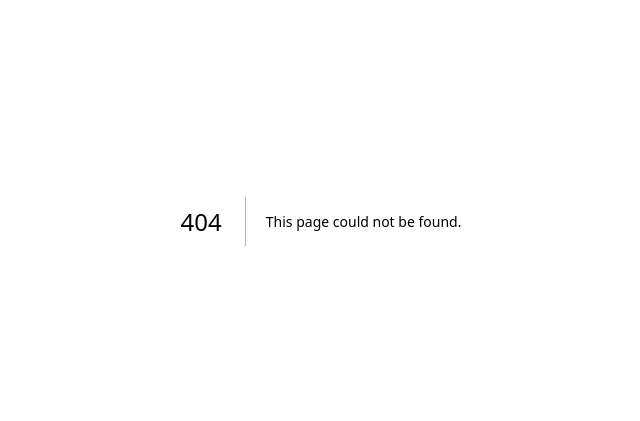
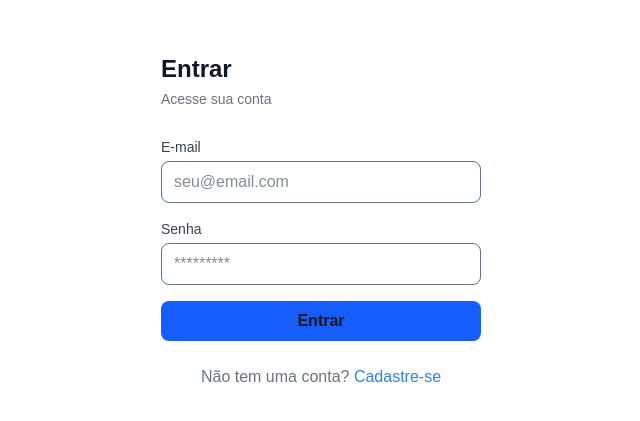
Before and after one commit to Projeto-CJR-grupo4/frontend, a Next.js app: page /login in a window 1280 px wide. Before the commit this address had no page. Shown: the part 179-600 px from the top of the page, without its empty margins (319-959 px from the left). Built offline with nearby package versions, Linux system fonts and the light colour scheme.

Commit message:
feature: protótipo do card

```diff
--- /dev/null
+++ b/app/login/page.tsx
@@ -0,0 +1,69 @@
+
+"use client"
+
+import Image from "next/image";
+import { use, useState } from "react";
+
+export default function Home() {
+  const [email, setEmail] = useState("");
+  const [senha, setSenha] = useState("");
+
+  /*async function handlesubmit(e: FormDataEvent) {
+    e.preventDefault();
+    if(!email || !senha){
+      throw new Error;
+      console.log("Coloque email e senha");
+      return;
+    }
+    await new Promise((r) => setTimeout(r, 1000));
+    console.log({email,senha});
+  }*/
+
+    function entrar(e: React.FormEvent) {
+      e.preventDefault();
+      alert(`Email: ${email}\nSenha: ${senha}`);
+    }
+
+  return (
+    <div className="bg-white p-8 w-full max-w-sm m-auto rounded-2xl">
+      <h1 className="text-gray-900 mb-1 text-2xl font-bold">Entrar</h1>
+      <p className="text-gray-500 mb-7 text-sm">
+        Acesse sua conta
+      </p>
+
+      <form onSubmit={entrar} className="space-y-4">
+        <div>
+          <label htmlFor="email" className="mb-1 block text-sm text-gray-700">
+            E-mail
+          </label>
+          <input
+            id="email"
+            type="email"
+            placeholder="seu@email.com"
+            value={email}
+            onChange={(e) => setEmail(e.target.value)}
+            className="w-full rounded-lg border border-gray-500 px-3 py-2 text-gray-900 outline-none focus:border-blue-400"
+          />
+        </div>
+        <div>
+          <label htmlFor="senha" className="mb-1 block text-sm text-gray-700">
+            Senha
+          </label>
+          <input
+            id="senha"
+            type="password"
+            placeholder="*********"
+            value={senha}
+            onChange={(e) => setSenha(e.target.value)}
+            className="w-full rounded-lg border border-gray-500 px-3 py-2 text-gray-900 outline-none focus:border-blue-400"
+          />
+        </div>
+        <button type="submit" className="w-full rounded-lg bg-blue-600 py-2 font-semibold">Entrar</button>
+      </form>
+
+      <p className="mt-6 text-center text-gray-500">
+        Não tem uma conta? <a href="#" className="text-blue-500 hover:underline">Cadastre-se</a>
+      </p>
+    </div>
+  );
+}
```
